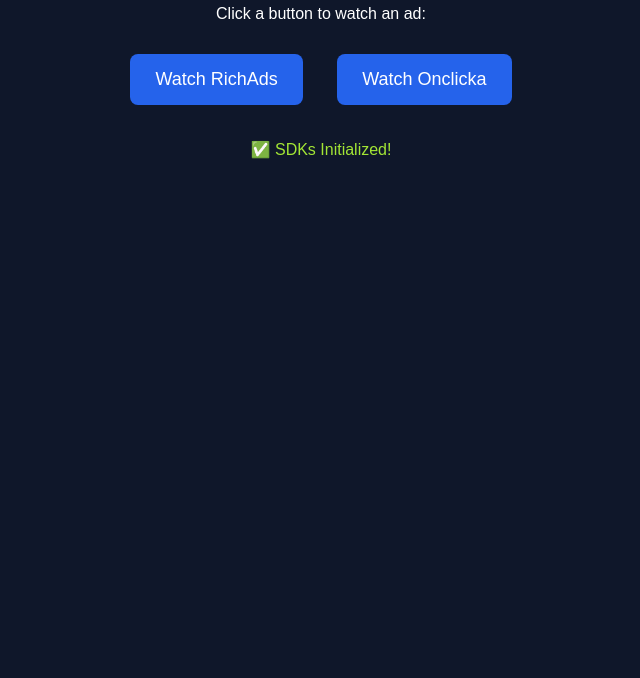
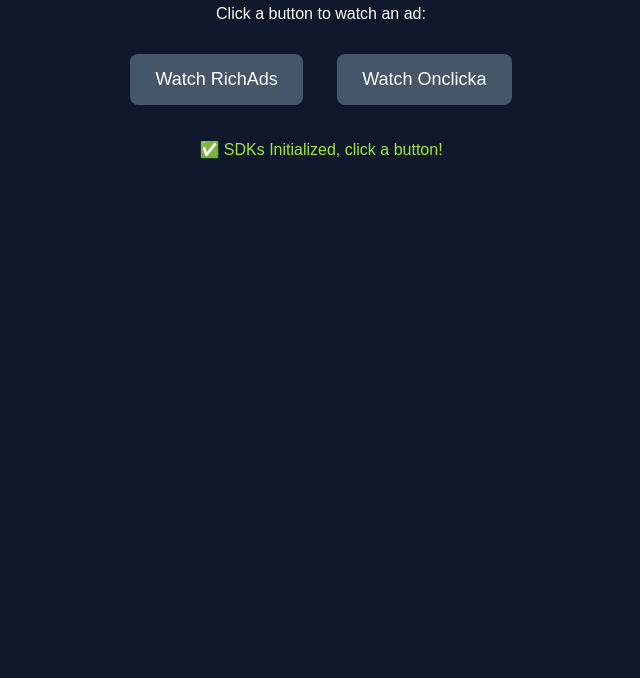
Before and after one commit to dev-shamim-ahamed/ads, a plain HTML site: page index.html in a window 1280 px wide. Shown: the part 122-800 px from the top of the page, without its empty margins (319-959 px from the left). Drawn offline with Linux system fonts and the light colour scheme.

Commit message:
Update index.html

```diff
--- a/index.html
+++ b/index.html
@@ -25,6 +25,7 @@
       transition: 0.3s;
     }
     button:hover { background: #1d4ed8; }
+    button:disabled { background: #475569; cursor: not-allowed; }
     #status { margin-top: 20px; font-size: 16px; color: #a3e635; }
   </style>
 
@@ -41,7 +42,7 @@
   <button id="richadsBtn" disabled>Watch RichAds</button>
   <button id="onclickaBtn" disabled>Watch Onclicka</button>
 
-  <div id="status">⏳ Initializing SDKs...</div>
+  <div id="status">⏳ Initializing...</div>
 
   <script>
     let onclickaShow = null;
@@ -52,30 +53,33 @@
       try {
         window.TelegramAdsController = new TelegramAdsController();
         window.TelegramAdsController.initialize({
-          pubId: "988052", // আপনার pubId
-          appId: "3772"    // আপনার appId
+          pubId: "988052",   // আপনার RichAds pubId
+          appId: "3772"      // আপনার RichAds appId
         });
         richAdsReady = true;
         document.getElementById("richadsBtn").disabled = false;
+        console.log("✅ RichAds initialized");
       } catch (e) {
-        console.log("RichAds init error:", e);
+        console.error("RichAds init error:", e);
       }
 
       // ✅ Init Onclicka
       if (window.initCdTma) {
-        window.initCdTma({ id: 372029 }) // Spot ID
+        window.initCdTma({ id: 372029 }) // আপনার Onclicka Spot ID
           .then(show => {
             onclickaShow = show;
             document.getElementById("onclickaBtn").disabled = false;
+            console.log("✅ Onclicka initialized");
           })
-          .catch(err => console.log("Onclicka init error:", err));
+          .catch(err => console.error("Onclicka init error:", err));
       }
 
-      document.getElementById("status").innerText = "✅ SDKs Initialized!";
+      document.getElementById("status").innerText = "✅ SDKs Initialized, click a button!";
     });
 
     // 🚀 Play RichAds
     document.getElementById("richadsBtn").onclick = () => {
+      console.log("▶️ Trying RichAds show()");
       if (!richAdsReady) {
         return document.getElementById("status").innerText = "❌ RichAds not ready!";
       }
@@ -85,11 +89,13 @@
         })
         .catch(err => {
           document.getElementById("status").innerText = "❌ RichAds Error: " + err;
+          console.error("RichAds error:", err);
         });
     };
 
     // 🚀 Play Onclicka
     document.getElementById("onclickaBtn").onclick = () => {
+      console.log("▶️ Trying Onclicka show()");
       if (!onclickaShow) {
         return document.getElementById("status").innerText = "❌ Onclicka not ready!";
       }
@@ -99,6 +105,7 @@
         })
         .catch(err => {
           document.getElementById("status").innerText = "❌ Onclicka Error: " + err;
+          console.error("Onclicka error:", err);
         });
     };
   </script>
```
